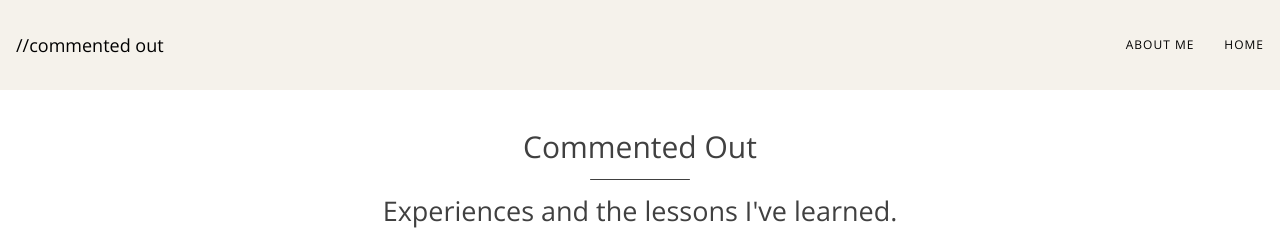
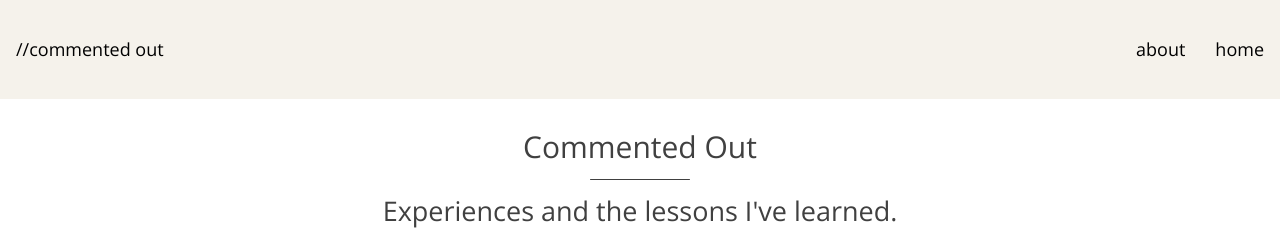
Before and after one commit to commentedout/commentedout.github.io, a Jekyll site: the page built from index.html, in a window 1280 px wide. Shown: the top 230 px of the page. Built offline with Jekyll 4.4.1, drawn with Linux system fonts in a browser that asks for light colours; nearby versions of some CDN libraries; the list of posts is cut into pages by our own code.

Commit message:
changed navbar text sttyle

```diff
--- a/_config.yml
+++ b/_config.yml
@@ -12,8 +12,8 @@
 # --- List of links in the navigation bar --- #
 
 navbar-links:
-  About Me: "aboutme"
-  Home: "https://commentedout.github.io"
+  about: "aboutme"
+  home: "https://commentedout.github.io"
 
 # --- Logo --- #
 
--- a/_includes/nav.html
+++ b/_includes/nav.html
@@ -1,5 +1,5 @@
 <nav class="navbar navbar-expand-md navbar-light fixed-top navbar-custom {% if page.nav-short %}top-nav-short-permanent{% endif %}">
-  <a class="navbar-brand" href="#">//commented out</a>
+  <a class="navbar-brand" href="/">//commented out</a>
   <button class="navbar-toggler" type="button" data-toggle="collapse" data-target="#main-navbar" aria-controls="main-navbar" aria-expanded="false" aria-label="Toggle navigation">
     <span class="navbar-toggler-icon"></span>
   </button>
--- a/assets/css/main.css
+++ b/assets/css/main.css
@@ -173,12 +173,6 @@ img {
 .navbar-custom.top-nav-short .navbar-brand-logo img,
 .navbar-custom.top-nav-short-permanent .navbar-brand-logo img {
   height: 2.5rem;
-}
-
-.navbar-custom .navbar-nav .nav-item {
-  text-transform: uppercase;
-  font-size: 0.75rem;
-  letter-spacing: 0.0625rem;
 }
 
 .navbar-custom .navbar-nav .nav-link {
```
